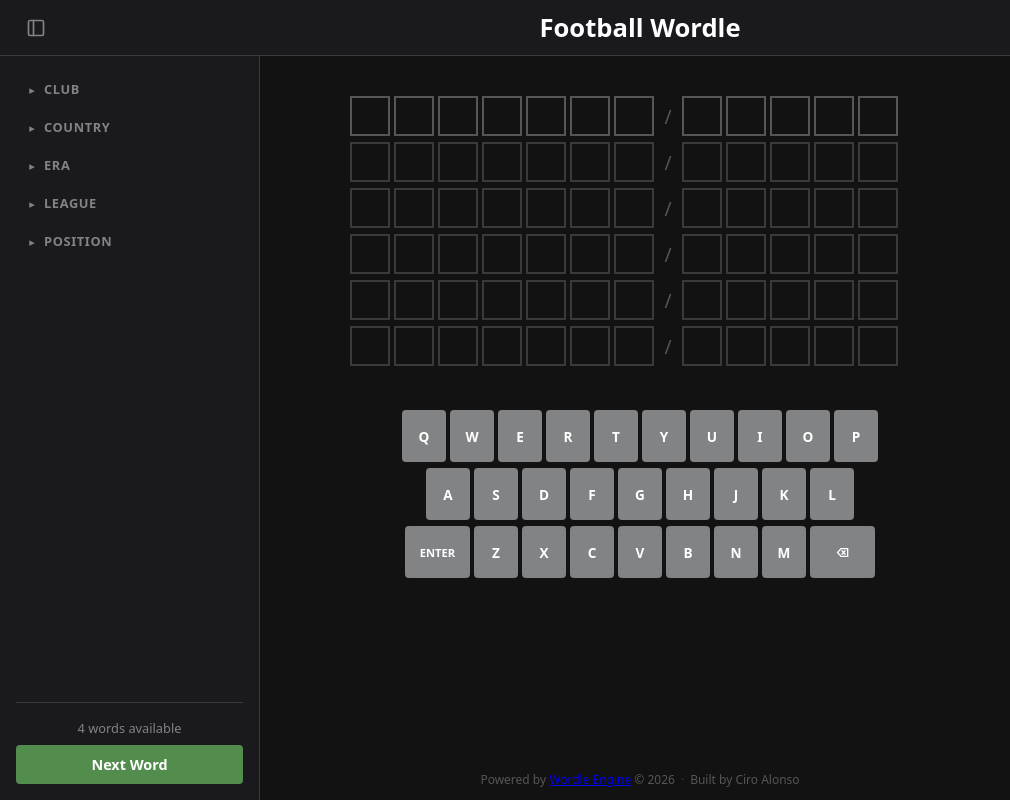
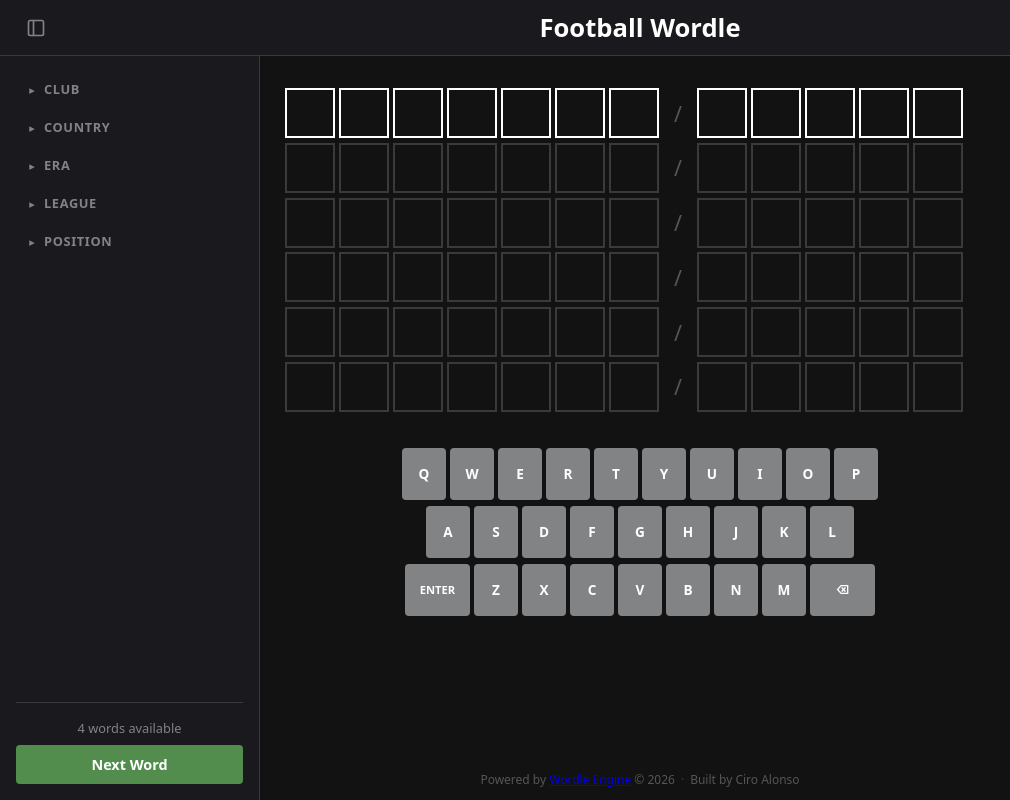
Before and after one commit to ciroalo/wordle-engine, a React (Vite) app: page / in a window 1280 px wide. Shown: the whole page, without its empty margins (0-1010 px from the left). Built offline with nearby package versions, Linux system fonts and the light colour scheme.

Commit message:
fixed grid and tooltip placement

```diff
--- a/src/ui/components/Grid/Grid.module.css
+++ b/src/ui/components/Grid/Grid.module.css
@@ -5,10 +5,10 @@
 .grid {
   display: flex;
   flex-direction: column;
-  gap: 6px;
-  padding: 1rem 0;
+  gap: clamp(3px, min(0.6vw, 0.6vh), 6px);
+  padding: clamp(0.25rem, min(1vw, 1vh), 1rem) 0;
   width: 100%;
-  max-width: 700px;
+  max-width: 800px;
 }
 
 /* ============================================================
@@ -20,6 +20,8 @@
   gap: 4px;
   justify-content: center;
   align-items: center;
+  position: relative;
+  flex-wrap: nowrap;
 }
 
 /* ============================================================
@@ -27,13 +29,13 @@
    ============================================================ */
 
 .cell {
-  width: clamp(28px, 8vw, 40px);
-  height: clamp(28px, 8vw, 40px);
+  width: clamp(42px, min(6vw, 6.5vh), 50px);
+  height: clamp(42px, min(6vw, 6.5vh), 50px);
   border: 2px solid var(--color-border);
   display: flex;
   align-items: center;
   justify-content: center;
-  font-size: clamp(0.9rem, 3vw, 1.2rem);
+  font-size: clamp(0.85rem, min(2vw, 2.2vh), 1.35rem);
   font-weight: 700;
   text-transform: uppercase;
   color: var(--color-text);
@@ -42,7 +44,7 @@
 }
 
 .cell.active {
-  border-color: var(--color-text-dim);
+  border-color: var(--color-text-grid-active);
 }
 
 .cell.filled {
@@ -69,12 +71,12 @@
    ============================================================ */
 
 .separator {
-  width: clamp(14px, 4vw, 20px);
-  height: clamp(28px, 8vw, 40px);
+  width: clamp(30px, min(2.5vw, 2.5vh), 22px);
+  height: clamp(42px, min(5vw, 5.5vh), 50px);
   display: flex;
   align-items: center;
   justify-content: center;
-  font-size: clamp(0.9rem, 3vw, 1.2rem);
+  font-size: clamp(0.95rem, min(2.5vw, 2.8vh), 1.35rem);
   color: var(--color-text-dim);
   user-select: none;
   flex-shrink: 0;
@@ -85,7 +87,7 @@
    ============================================================ */
 
 .hintSlot {
-  height: clamp(28px, 8vw, 40px);
+  height: clamp(28px, min(5vw, 5.5vh), 50px);
   display: flex;
   align-items: center;
   justify-content: center;
@@ -100,6 +102,15 @@
   display: flex;
   align-items: center;
   justify-content: center;
+}
+
+.hintHidden .hintButton {
+  opacity: 0;
+  pointer-events: none;
+}
+
+.hintHidden .tooltip {
+  display: none;
 }
 
 /* ============================================================
@@ -134,17 +145,8 @@
   border-color: var(--color-text-dim);
 }
 
-.hintHidden .hintButton {
-  opacity: 0;
-  pointer-events: none;
-}
-
-.hintHidden .tooltip {
-  display: none;
-}
-
 /* ============================================================
-   Tooltip
+   Tooltip — Default: right side
    ============================================================ */
 
 .tooltip {
@@ -178,8 +180,11 @@
   font-size: 0.85rem;
   line-height: 1.3;
   border: 1px solid var(--color-border);
-  max-width: 280px;
+
+  width: max-content;
+  max-width: min(280px, calc(100vw - 24px));
   white-space: normal;
+  overflow-wrap: anywhere;
 }
 
 /* Show on hover (desktop only) */
@@ -195,10 +200,10 @@
 }
 
 /* ============================================================
-   Tooltip Fallback: Position Left on Narrow Screens
+   Medium screens: tooltip to the left
    ============================================================ */
 
-@media (max-width: 640px) {
+@media (max-width: 900px) and (min-width: 641px) {
   .tooltip {
     left: auto;
     right: calc(100% + 10px);
@@ -210,3 +215,46 @@
     border-left: 6px solid var(--color-surface);
   }
 }
+
+/* ============================================================
+   Narrow screens (≤ 640px): tooltip below the row
+   ============================================================ */
+
+@media (max-width: 640px) {
+  .row {
+    overflow-x: auto;
+    justify-content: flex-start;
+    padding: 0 4px;
+    -webkit-overflow-scrolling: touch;
+  }
+
+  .row::-webkit-scrollbar {
+    display: none;
+  }
+
+  .tooltip {
+    position: fixed;
+    left: 50%;
+    top: auto;
+    bottom: auto;
+    transform: translateX(-50%);
+    white-space: normal;
+    max-width: 90vw;
+    flex-direction: column;
+    align-items: center;
+    z-index: 20;
+  }
+
+  .tooltipArrow {
+    border-top: none;
+    border-bottom: none;
+    border-left: 6px solid transparent;
+    border-right: 6px solid transparent;
+    border-bottom: 6px solid var(--color-surface);
+    order: -1;
+  }
+
+  .tooltipText {
+    max-width: 90vw;
+  }
+}
```
